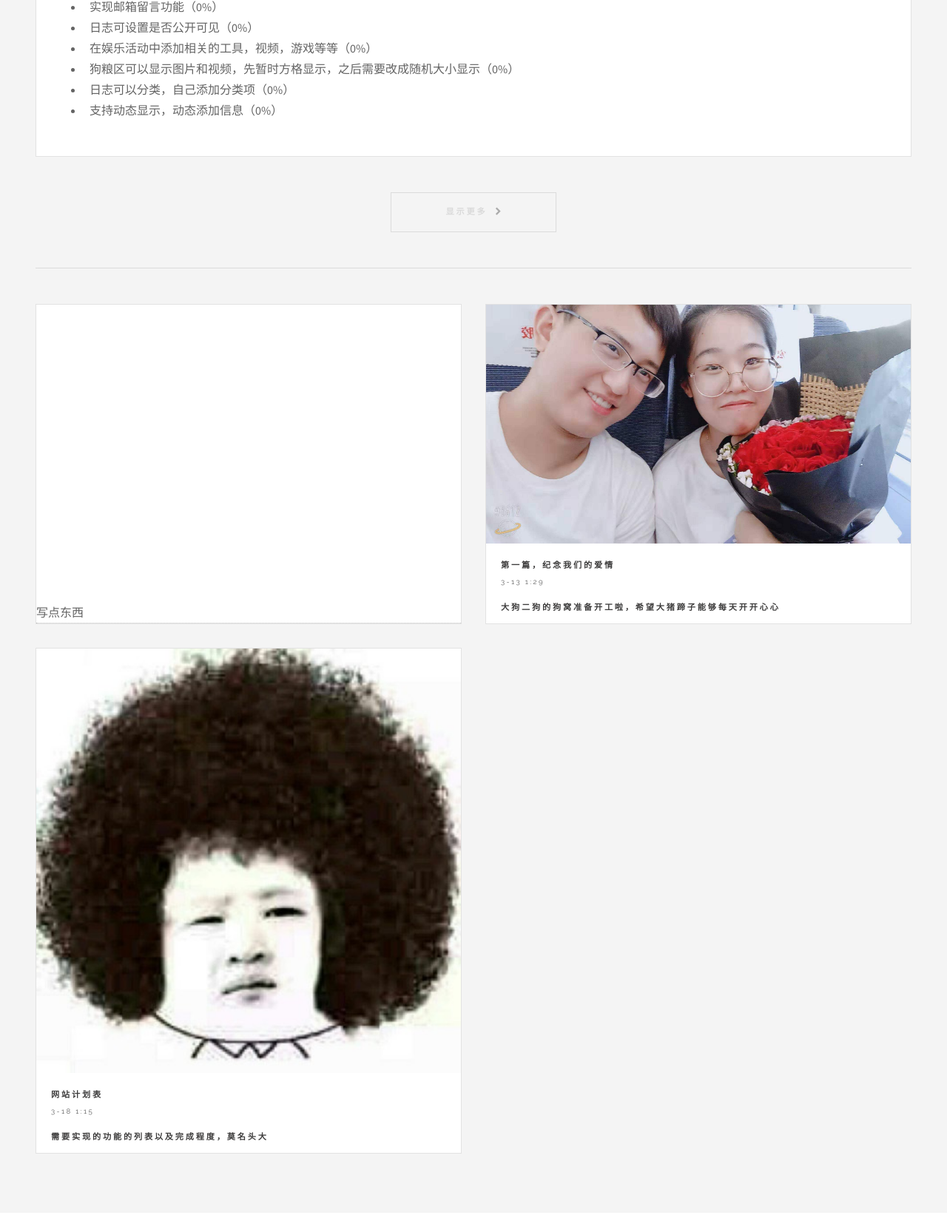
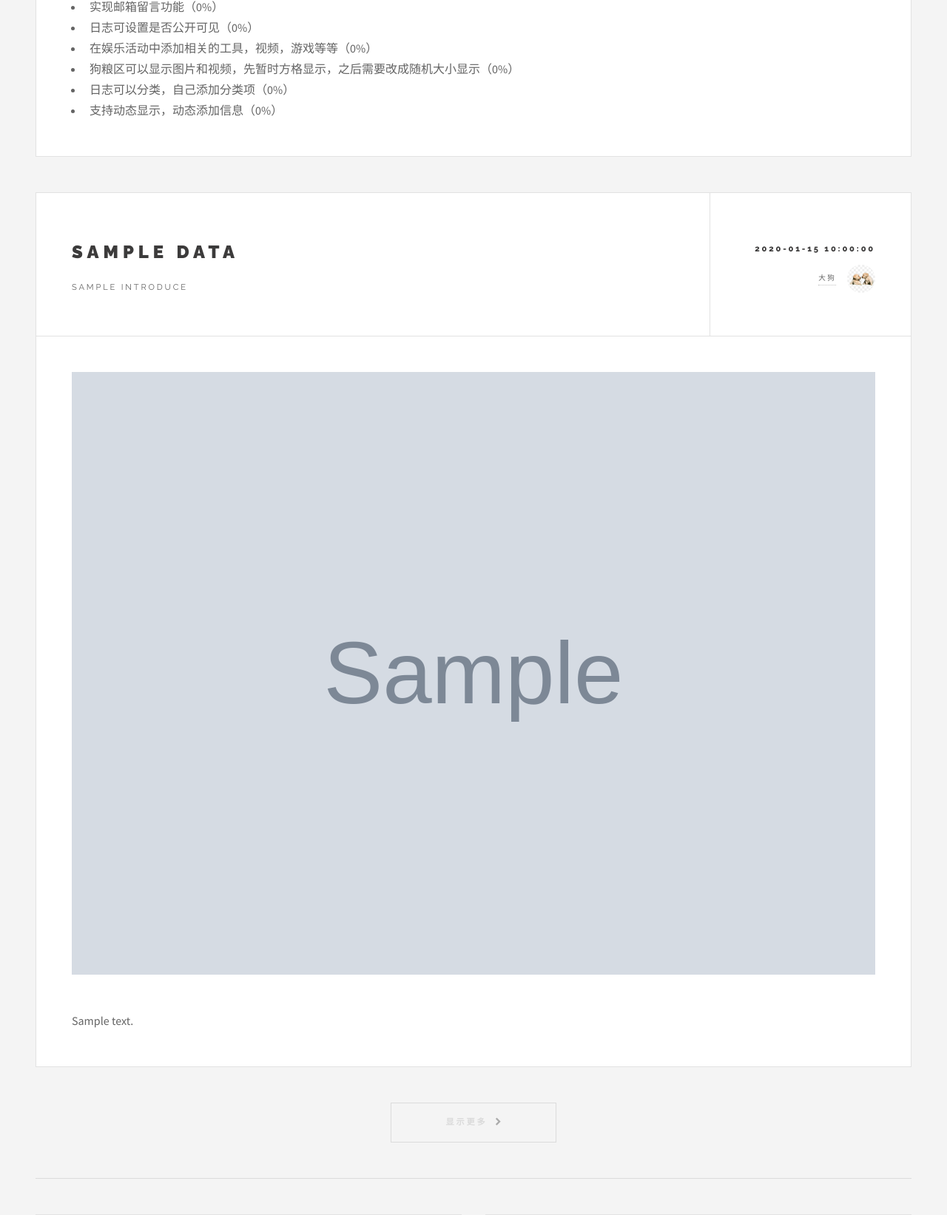
Before and after one commit to DoubleAid/myweb, a Flask app: template myweb_local/app/templates/blog/blog_multiply.html in a window 1280 px wide. Shown: the part 3023-4666 px from the top of the page at 74% size. Before the commit the page ends 4583 px from the top, so only its background shows below. Run offline with Flask 2, Linux system fonts and the light colour scheme; the template is opened without the code that fills it: most values are stand-ins (such as "Sample title", 1, 10 or a date in 2020); grey boxes marked "Sample" are stand-in pictures.

Commit message:
Update blog_multiply.html

```diff
--- a/myweb_local/app/templates/blog/blog_multiply.html
+++ b/myweb_local/app/templates/blog/blog_multiply.html
@@ -78,11 +78,44 @@
 
                 </footer>
             </article>
+            {% if data %}
+                <article class="post">
+                <header>
+                    <!--博客题目-->
+                    <div class="title">
+                        <!--标题-->
+                        <h2><a href="/blog/{{ data['id'] }}">{{ data['title'] }}</a></h2>
+                        <!--简介-->
+                        <p>{{ data['introduce'] }}</p>
+                    </div>
 
+                    <!--相关信息-->
+                    <div class="meta">
+                        <time class="published" datetime="2019-3-13">{{ data['time'] }}</time>
+                        <a href="#" class="author">
+                            <span class="name">大狗</span>
+                            <img src="{{ url_for('static',filename='images/icons/twodog.jpeg') }}" alt="" />
+                        </a>
+                    </div>
+                </header>
+                <!--图片-->
+                    {% if data['images'] %}
+                <a href="/blog/{{ data['id'] }}" class="image featured">
+                    <img src="../static/Data/Blog/{{ data['id'] }}/{{ data['images'][0] }}" alt="" />
+                </a>
+                    {% endif %}
+                <p>
+                    {{ data['content'] }}
+                </p>
+                <footer>
+
+                </footer>
+            </article>
+            {% endif %}
             <!--页面显示-->
 
             <ul class="actions pagination">
-                <li><a href="#" class="disabled button big next">显示更多</a></li>
+                <li><a href="/blog/page={{ page }}" id="showmore" class="disabled button big next">显示更多</a></li>
             </ul>
         </div>
 
@@ -140,4 +173,17 @@
                 </div>
             </section>
         </section>
+<!--<script type="text/javascript">-->
+    <!--$SCRIPT_ROOT = {{ request.script_root|tojson|safe }};-->
+    <!--$(function(){-->
+        <!--$('#showmore').bind('click', function(){-->
+            <!--$.getJSON($SCRIPT_ROOT + '/getnext',{-->
+                <!--page:-->
+            <!--})-->
+        <!--}-->
+        <!---->
+        <!--)-->
+    <!--}-->
+    <!--);-->
+<!--</script>-->
 {% endblock %}
```
